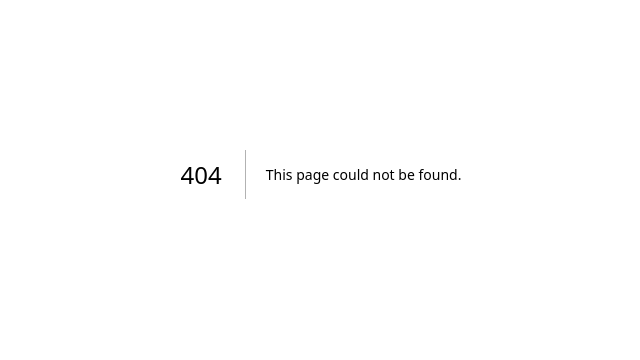
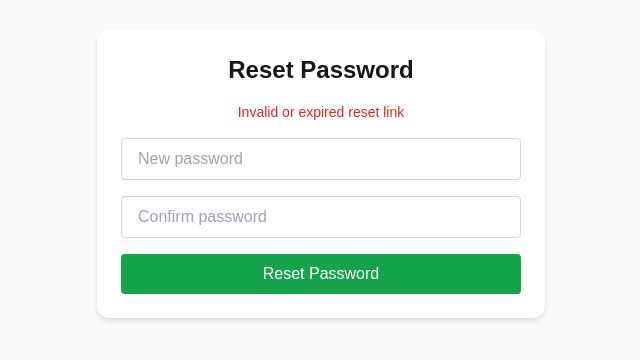
Before and after one commit to AyoNaim/HireFlow, a Next.js app in the folder hireflow/: page /reset-password in a window 1280 px wide. Before the commit this address had no page. Shown: the part 226-586 px from the top of the page, without its empty margins (319-959 px from the left). Built offline with nearby package versions, Linux system fonts and the light colour scheme; no server answers.

Commit message:
implement forgot password

```diff
--- a/hireflow/app/auth/page.tsx
+++ b/hireflow/app/auth/page.tsx
@@ -23,13 +23,13 @@ const Auth = () => {
   const setUser = useAuthStore((state) => state.setUser);
   const clearUser = useAuthStore((state) => state.clearUser);
 
-  useEffect(() => {
-    if (userData) {
-      setUser(userData);
-    } else {
-      clearUser();
-    }
-  }, [userData, setUser, clearUser]);
+  // useEffect(() => {
+  //   if (userData) {
+  //     setUser(userData);
+  //   } else {
+  //     clearUser();
+  //   }
+  // }, [userData, setUser, clearUser]);
 
   const handleRegister = async () => {
   if (!email || !password) {
@@ -145,7 +145,11 @@ const Auth = () => {
                 }}
               />
             </div>
-
+            {/* forgot password */}
+            <div className="text-right text-sm text-blue-600 hover:underline cursor-pointer">
+              <Link href="/forgot-password">Forgot Password?</Link>
+            </div>
+            {/* forgot password */}
             <div className="flex flex-col sm:flex-row sm:justify-between gap-4 pt-4">
               <button
                 onClick={handleRegister}
--- /dev/null
+++ b/hireflow/app/forgot-password/page.tsx
@@ -0,0 +1,59 @@
+'use client'
+import { useState } from "react";
+import { account } from "../lib/appwrite";
+import { AppwriteException } from "appwrite";
+
+export default function ForgotPassword() {
+    const [message, setMessage] = useState('');
+    const [status, setStatus] = useState<'idle' | 'loading' | 'error' | 'sent'>('idle');
+    const [email, setEmail] = useState('')
+
+    const handleSubmit = async () => {
+        if (!email) {
+            setMessage('Email is required');
+            setStatus('error')
+            return;
+        }
+        try {
+            setStatus('loading');
+            await account.createRecovery(email, `${window.location.origin}/reset-password`);
+            setStatus('sent');
+            setMessage(`✅ A password reset link has been sent to ${email}`);
+        } catch (error) {
+            if (error instanceof AppwriteException) {
+                setMessage(`❌ ${error.message}`);
+                setStatus('error')
+            }
+        }
+    }
+
+    return (
+        <div className="min-h-screen flex items-center justify-center bg-gray-50 p-4">
+        <div className="w-full max-w-md bg-white p-6 rounded-xl shadow-md">
+            <h1 className="text-2xl font-bold mb-4 text-center">Forgot Password</h1>
+
+            {message && (
+            <div className={`text-center mb-4 text-sm ${status === 'error' ? 'text-red-600' : 'text-green-600'}`}>
+                {message}
+            </div>
+            )}
+
+            <input
+            type="email"
+            placeholder="Enter your email"
+            className="w-full border border-gray-300 px-4 py-2 rounded focus:outline-none focus:ring-2 focus:ring-blue-500 mb-4"
+            value={email}
+            onChange={(e) => setEmail(e.target.value)}
+            />
+
+            <button
+            disabled={status === 'loading'}
+            onClick={handleSubmit}
+            className="w-full bg-blue-600 text-white py-2 px-4 rounded hover:bg-blue-700 transition"
+            >
+            {status === 'loading' ? 'Sending...' : 'Send Reset Link'}
+            </button>
+        </div>
+        </div>
+    );
+}
--- /dev/null
+++ b/hireflow/app/reset-password/page.tsx
@@ -0,0 +1,84 @@
+'use client'
+
+import { AppwriteException } from "appwrite";
+import { useSearchParams } from "next/navigation";
+import { useRouter } from "next/navigation";
+import { useEffect, useState } from "react";
+import { account } from "../lib/appwrite";
+
+export default function resetPassword() {
+    const router = useRouter();
+    const searchParams = useSearchParams();
+    const [message, setMessage] = useState('');
+    const [password, setPassword] = useState('');
+    const [confirm, setConfirm] = useState('');
+    const [status, setStatus] = useState<'idle' | 'error' | 'success' | 'submitting'>('idle')
+
+    const userId = searchParams.get('userId');
+    const secret = searchParams.get('secret');
+
+    useEffect(() => {
+        if (!userId || !secret) {
+            setStatus('error');
+            setMessage('Invalid or expired reset link');
+            return;
+        }
+    }, [userId, secret])
+
+    const handleReset = async () => {
+        if (password != confirm) {
+            setStatus('error');
+            setMessage('Passwords do not match.');
+            return;
+        };
+
+        try {
+            setStatus('submitting');
+            await account.updateRecovery(userId!, secret!, password);
+            setStatus('success');
+            setMessage('✅ Password successfully reset. Redirecting to login...');
+            setTimeout(() => router.push('/auth'), 3000)
+        } catch (error) {
+            if (error instanceof AppwriteException) {
+                setMessage(`${error.message}`);
+                setStatus('error');
+            }
+        }
+    }
+    return (
+    <div className="min-h-screen flex items-center justify-center bg-gray-50 p-4">
+      <div className="w-full max-w-md bg-white p-6 rounded-xl shadow-md">
+        <h1 className="text-2xl font-bold mb-4 text-center">Reset Password</h1>
+
+        {message && (
+          <div className={`text-center mb-4 text-sm ${status === 'error' ? 'text-red-600' : 'text-green-600'}`}>
+            {message}
+          </div>
+        )}
+
+        <input
+          type="password"
+          placeholder="New password"
+          className="w-full border border-gray-300 px-4 py-2 rounded mb-4 focus:ring-2 focus:ring-blue-500"
+          value={password}
+          onChange={(e) => setPassword(e.target.value)}
+        />
+        <input
+          type="password"
+          placeholder="Confirm password"
+          className="w-full border border-gray-300 px-4 py-2 rounded mb-4 focus:ring-2 focus:ring-blue-500"
+          value={confirm}
+          onChange={(e) => setConfirm(e.target.value)}
+        />
+
+        <button
+          disabled={status === 'submitting'}
+          onClick={handleReset}
+          className="w-full bg-green-600 text-white py-2 px-4 rounded hover:bg-green-700 transition"
+        >
+          {status === 'submitting' ? 'Resetting...' : 'Reset Password'}
+        </button>
+      </div>
+    </div>
+  );
+}
```
